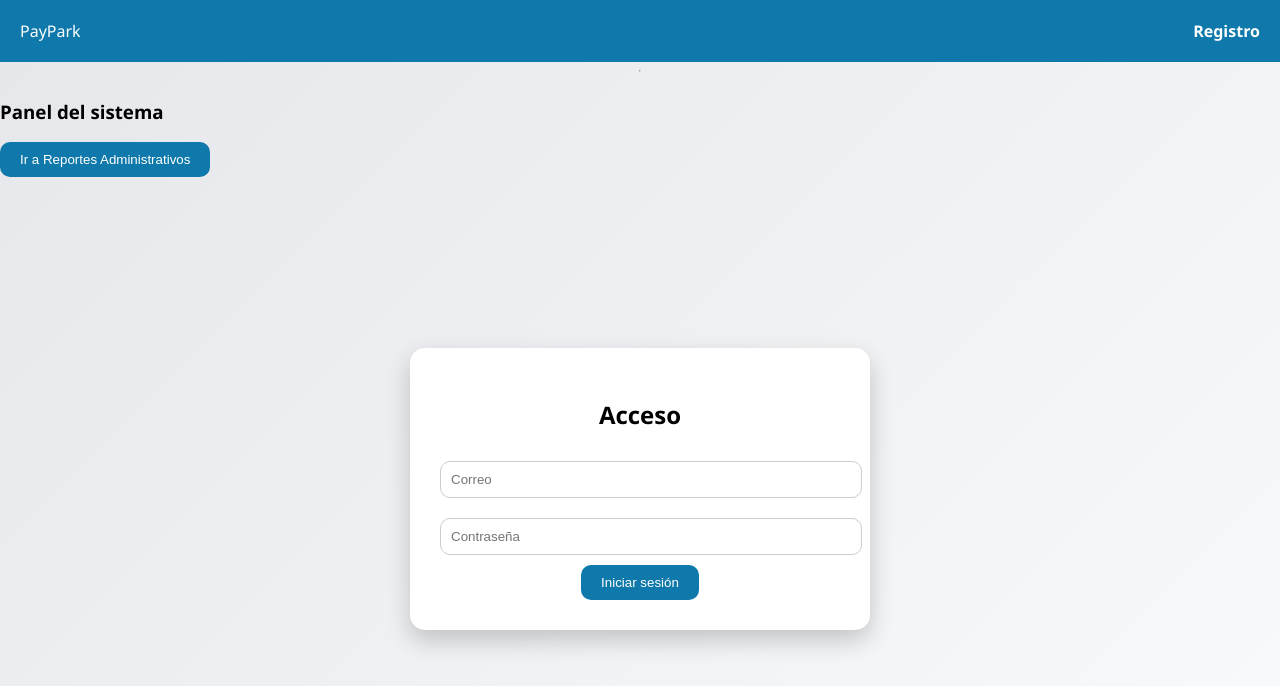
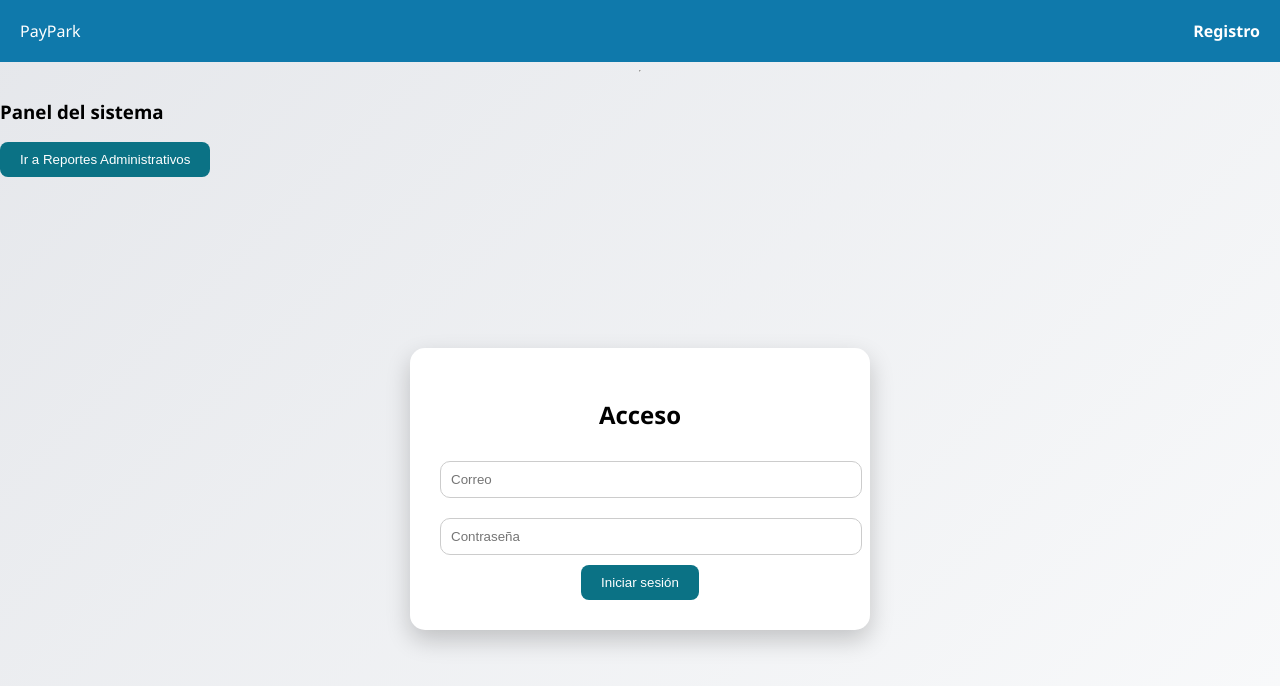
Before and after one commit to chalupo/pay-park, a website: page index.html in a window 1280 px wide. Drawn offline with Linux system fonts and the light colour scheme.

Commit message:
Update style.css

```diff
--- a/style.css
+++ b/style.css
@@ -71,3 +71,14 @@ border:1px solid #ccc;
 padding:8px;
 text-align:center;
 }
+button {
+    background-color: #0b7285;
+    color: white;
+    border: none;
+    border-radius: 8px;
+    cursor: pointer;
+}
+
+button:hover {
+    background-color: #095c6d;
+}
```
